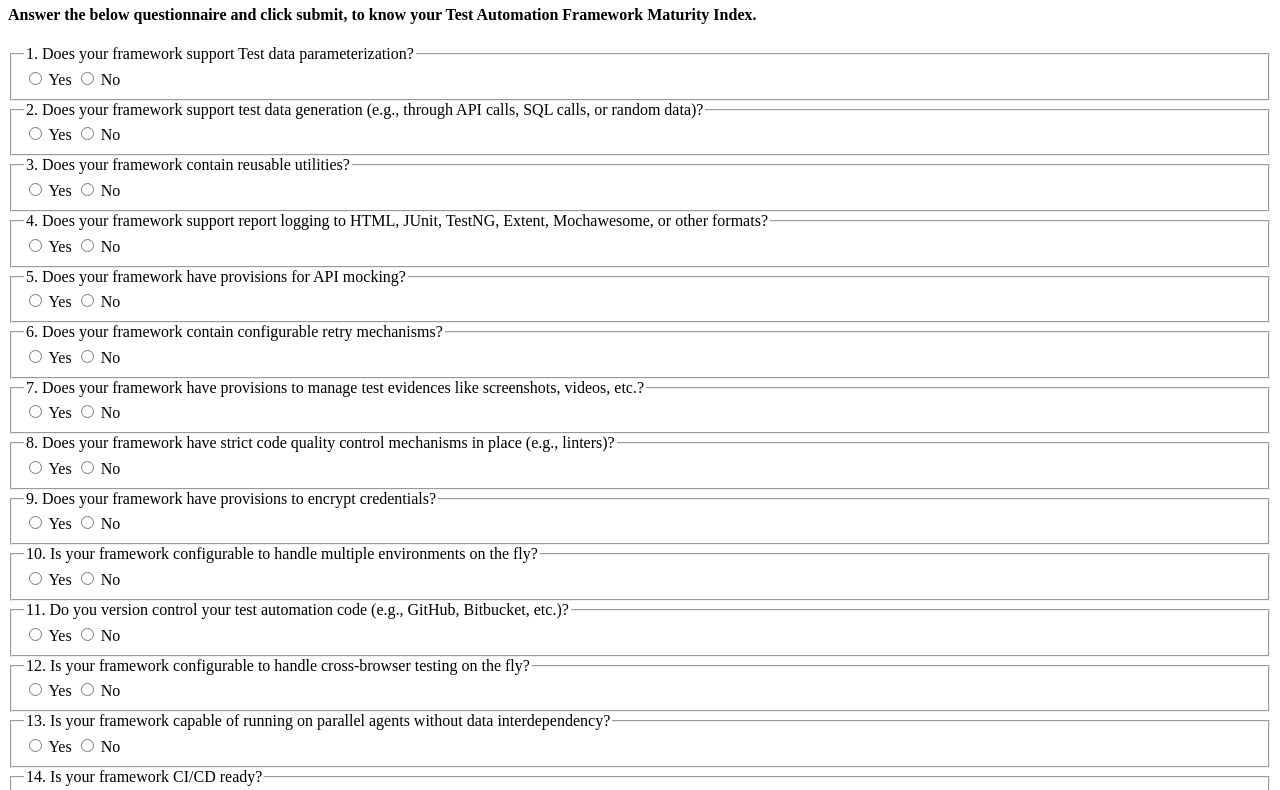
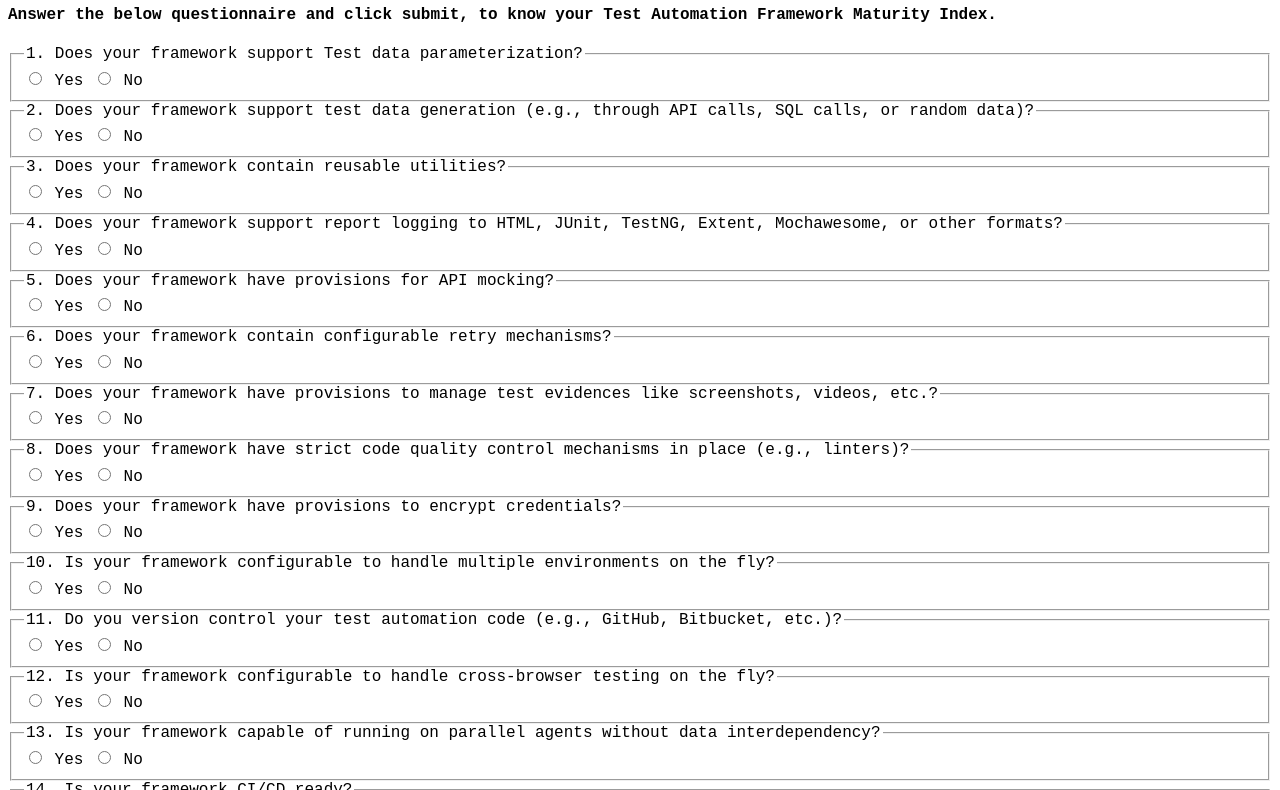
Before and after one commit to Velayutham87/tafmIndex, a website: page index.html in a window 1280 px wide. Shown: the part 74-864 px from the top of the page. Drawn offline with Linux system fonts and the light colour scheme.

Commit message:
basic styling

```diff
--- a/index.html
+++ b/index.html
@@ -2,6 +2,7 @@
 <html>
   <head>
     <title>Test Automation Framework Maturity Index Calculator</title>
+    <link rel="stylesheet" href="style.css">
   </head>
   <body>
     <h1>TEST AUTOMATION FRAMEWORK MATURITY INDEX CALCULATOR</h1>
--- /dev/null
+++ b/style.css
@@ -0,0 +1,3 @@
+html{
+      font-family: 'Courier New', Courier, monospace;
+}
```
